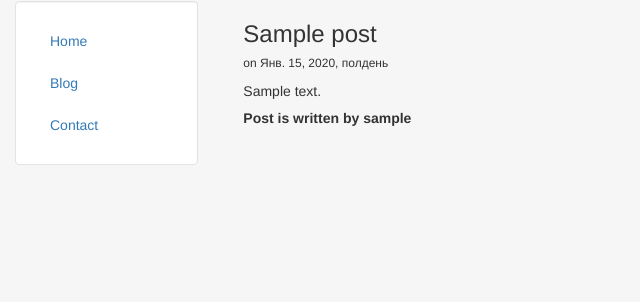
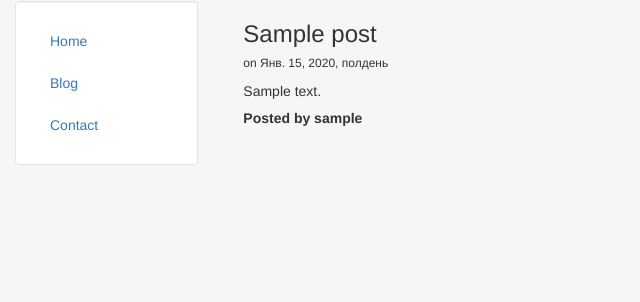
Before and after one commit to ilya-gasanov/SimpleblogWithApiViaDjangoRESTFramework, a Django app: page /blog/1 in a window 1280 px wide. Shown: the part 200-502 px from the top of the page, without its empty margins (0-640 px from the left). Run offline with Django 3.2, Linux system fonts and the light colour scheme; tables that the repository leaves empty hold one stand-in row (values such as "Sample post"); some libraries are stand-ins or nearby versions.

Commit message:
Update post.html

```diff
--- a/blog/templates/blog/post.html
+++ b/blog/templates/blog/post.html
@@ -4,5 +4,5 @@
     <h3>{{post.title}}</h3>
     <h6>on {{post.date}}</h6>
     {{post.body|safe|linebreaks}}
-    <h5><strong>Post is written by {{post.owner}}</strong></h5>
+    <h5><strong>Posted by {{post.owner}}</strong></h5>
 {% endblock %}
```
